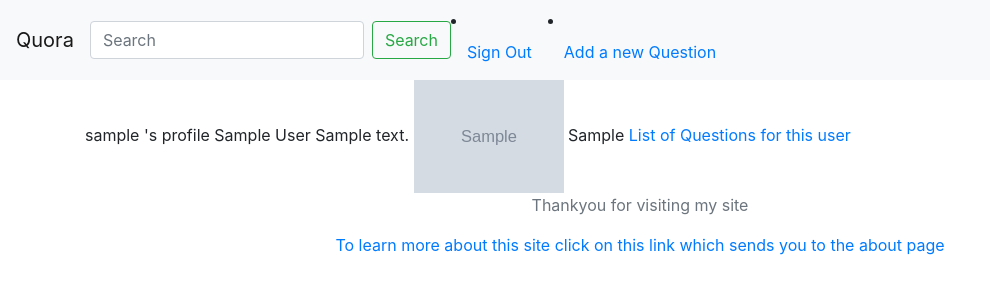
After one commit to garethbreeze1993/quora_clone_project, a Django app: a page that uses templates/base.html in a window 1280 px wide. The commit adds this page. Shown: the top 300 px of the page, without its empty margins (0-990 px from the left). Run offline with Django 3.2, Linux system fonts and the light colour scheme; tables that the repository leaves empty hold one stand-in row (values such as "Sample post"); grey boxes marked "Sample" are stand-in pictures; some libraries are stand-ins or nearby versions.

Commit message:
user profile added bugs present

```diff
--- a/accounts/models.py
+++ b/accounts/models.py
@@ -14,14 +14,14 @@ class User(AbstractUser):
 
 
 	def display_name(self):
-		self.display_name = self.first_name.title() + ' ' + self.lastname
-		return self.display_name
+		return self.first_name + ' ' + self.lastname
+
 
 	def __str__(self):
 		return self.username
 
 	def save(self,*args,**kwargs):
-		self.slug = slugify(self.display_name) # when person types in group name with spaces this slugify will
+		self.slug = slugify(self.first_name+self.last_name) # when person types in group name with spaces this slugify will
 	# change the name so it can be used in URL by browser
 		super().save(*args,**kwargs)
 
--- a/accounts/urls.py
+++ b/accounts/urls.py
@@ -1,6 +1,7 @@
 from django.urls import path
 from django.contrib.auth import views as auth_views # djangos built in auth
 from accounts import views
+from questions import views as v
 
 app_name = 'accounts'
 
@@ -8,4 +9,6 @@ urlpatterns = [
 	path('login/', auth_views.LoginView.as_view(template_name= "accounts/login.html"), name='login'), # same as last project
 	path('logout/', auth_views.LogoutView.as_view(), name='logout'),
 	path('signup/', views.Signup.as_view(), name='signup'),
+	path('<slug>/', v.UserProfile.as_view(), name='profile'),
+	path('<slug>/questions', v.UserProfileQuestion, name = 'profile_question'),
 ]
--- /dev/null
+++ b/questions/templates/questions/_answer.html
@@ -0,0 +1,5 @@
+{% for answer in user_answer %}
+
+	{{answer.body}}
+
+{% endfor %}
--- a/questions/templates/questions/question_detail.html
+++ b/questions/templates/questions/question_detail.html
@@ -1,6 +1,6 @@
 {% extends 'base.html' %}
 {% block content %}
-{{ question.author }}
+<a href ="{% url 'accounts:profile' slug=question.author.slug %}">{{ question.author }}</a>
 {{ question.name }}
 {% if user.is_authenticated and question.author == user %}
 <a href="{% url 'questions:update_question' slug=question.slug %}" class="btn btn-small btn-warning">Edit Post</a>
--- /dev/null
+++ b/questions/templates/questions/user_profile.html
@@ -0,0 +1,17 @@
+{% extends 'base.html' %}
+{% block content %}
+{{user.username}} 's profile
+{{user.first_name }} {{user.last_name}}
+{{ user.bio }}
+
+{% if user.image %}
+<img src = "{{user.image.url}}" class = "img-fluid" height=150 width=150 alt='No Image Uploaded'>
+					{% else %}
+								<p>No file uploaded</p>
+			{% endif %}
+{{user.location}}
+
+
+<a href = "{% url 'accounts:profile_question' slug=user.slug %}">List of Questions for this user</a>
+
+{% endblock %}
--- a/questions/views.py
+++ b/questions/views.py
@@ -5,7 +5,12 @@ from django.urls import reverse_lazy, reverse
 from django.contrib.auth.decorators import login_required
 from django.views.generic.edit import FormMixin
 from questions.models import Question, Answer
+from accounts.models import User
 from questions.forms import QuestionForm, AnswerForm
+from django.http import Http404
+from django.contrib.auth import get_user_model
+User = get_user_model()
+
 
 class QuestionList(ListView):
 	model = Question
@@ -61,3 +66,22 @@ class UpdateQuestion(LoginRequiredMixin,UpdateView):
 class DeleteAnswer(LoginRequiredMixin, DeleteView):
 	model = Answer
 	success_url = reverse_lazy('home')
+
+
+class UserProfile(DetailView):
+	template_name = 'questions/user_profile.html'
+	model = User
+
+	def get_context_data(self, **kwargs):
+		context = super().get_context_data(**kwargs)
+		context['user_quest'] = Question.objects.all()
+		context['user_ans'] = Answer.objects.all()
+		return context
+
+
+
+def UserProfileQuestion(request,slug):
+	user = request.user
+	user_question = Question.objects.filter(author=request.user).order_by('-created_date')
+	user_answer = Answer.objects.filter(author=request.user).order_by('-created_date')
+	return render(request, 'questions/_question.html', {'user_question':user_question,'user_answer':user_answer, 'user': user})
--- a/templates/base.html
+++ b/templates/base.html
@@ -22,6 +22,7 @@
 	  {% else %}
 	    <li class="nav-item">
         <a class="nav-link" href="{% url 'accounts:login' %}">Sign In</a>
+		<a class="nav-link" href="{% url 'accounts:signup' %}">Sign Up</a>
       </li>
 	  {% endif %}
 </nav>
```
Also changed, not shown: questions/templates/questions/_question.html (added, +15 -0 lines).
